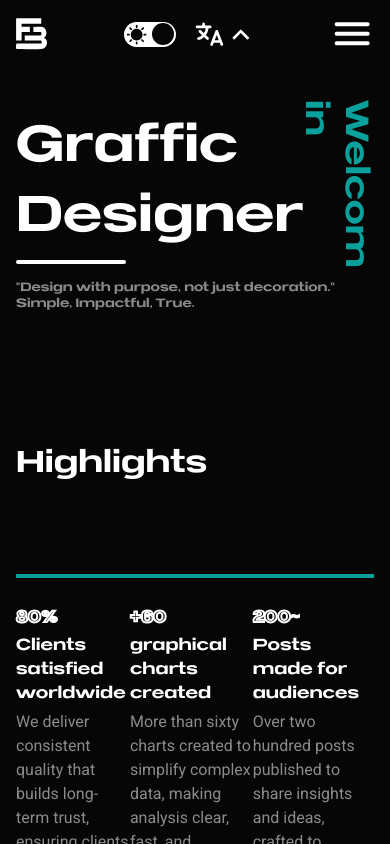
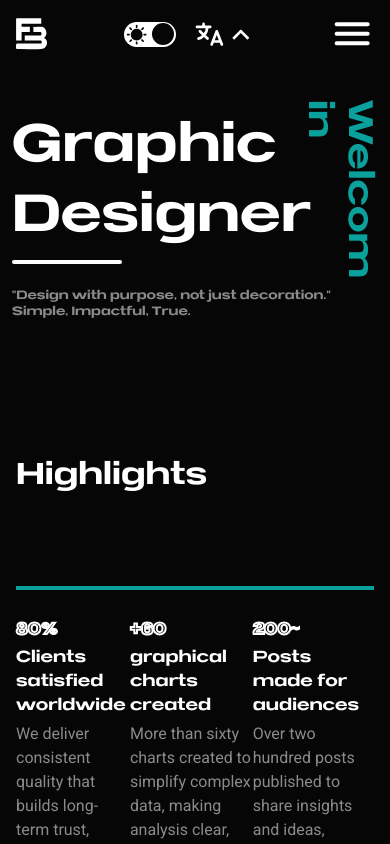
Before and after one commit to moadem-bdh/my-portfolio, a React (Vite) app: page / in a window 390 px wide. Shown: the top 844 px of the page. Built offline with nearby package versions, Linux system fonts and the light colour scheme.

Commit message:
fixing the image in phone and some responsive issues

```diff
--- a/src/pages/AboutSection.tsx
+++ b/src/pages/AboutSection.tsx
@@ -21,7 +21,7 @@ export default function AboutSection() {
        <img
             src={myImg}
             alt="My Photo"
-            className="rounded-full md:h-70 h-26 md:outline-4 outline-2 outline-[#838383] outline-offset-4  md:outline-offset-8 "
+            className="rounded-full md:h-70 h-38 md:outline-4 outline-2 outline-[#838383] outline-offset-4  md:outline-offset-8 "
           />
 
         </div>
--- a/src/pages/HeroSetion.tsx
+++ b/src/pages/HeroSetion.tsx
@@ -2,22 +2,22 @@ import ButtonArrow from "../components/ButtonArrow";
 
 export default function HeroSection() {
   return (
-    <section className="w-full md:h-154  bg-bgDark grid grid-cols-20 grid-rows-20 mt-[68px] md:mt-[89px] pt-2 px-4 md:pl-10 md:pr-20">
+    <section className="w-full md:h-154  bg-bgDark grid grid-cols-20 grid-rows-20 mt-[68px] md:mt-[89px] pt-2 px-3 md:pl-10 md:pr-20">
       <div className=" col-start-1 row-start-2 row-end-16 col-end-16 flex justify-between flex-col  ">
-      <p className=" font-ncs md:text-[150px] text-[50px] md:w-[850px] w-[322px] mt-5 md:mt-0 text-white leading-[70px] md:leading-[140px] ">
-          Graffic <br />
+      <p className=" font-ncs md:text-[150px] text-[52px] md:w-[850px] w-[322px] mt-5 md:mt-0 text-white leading-[70px] md:leading-[180px] ">
+          Graphic <br />
           Designer
         </p>
 
         <hr className="md:w-[186px] mt-2 md:mt-0 w-[110PX] rounded border-2 border-white mb-4 " />
 
-        <p className="md:w-[850px] w-[322px] text-xs font-ncs  md:text-[32px] text-greyPt ">
+        <p className="md:w-[850px] mt-2 md:mt-0 w-[322px] text-xs font-ncs  md:text-[32px] text-greyPt ">
           "Design with purpose, not just decoration." <br /> Simple, Impactful,
           True.
         </p>
       </div>
       <div className=" row-start-2 col-start-18 justify-end flex lea items-start col-end-21 row-span-full ">
-        <p className=" font-ncs text-greenPt md:mt-0 mt-2 md:text-[100px]  text-[32px] [writing-mode:vertical-rl] leading-[40px] md:leading-[100px] ">
+        <p className=" font-ncs text-greenPt md:mt-0 mt-2 md:text-[100px]  text-[34px] [writing-mode:vertical-rl] leading-[40px] md:leading-[100px] ">
           Welcom <br/> in
         </p>
       </div>
```
